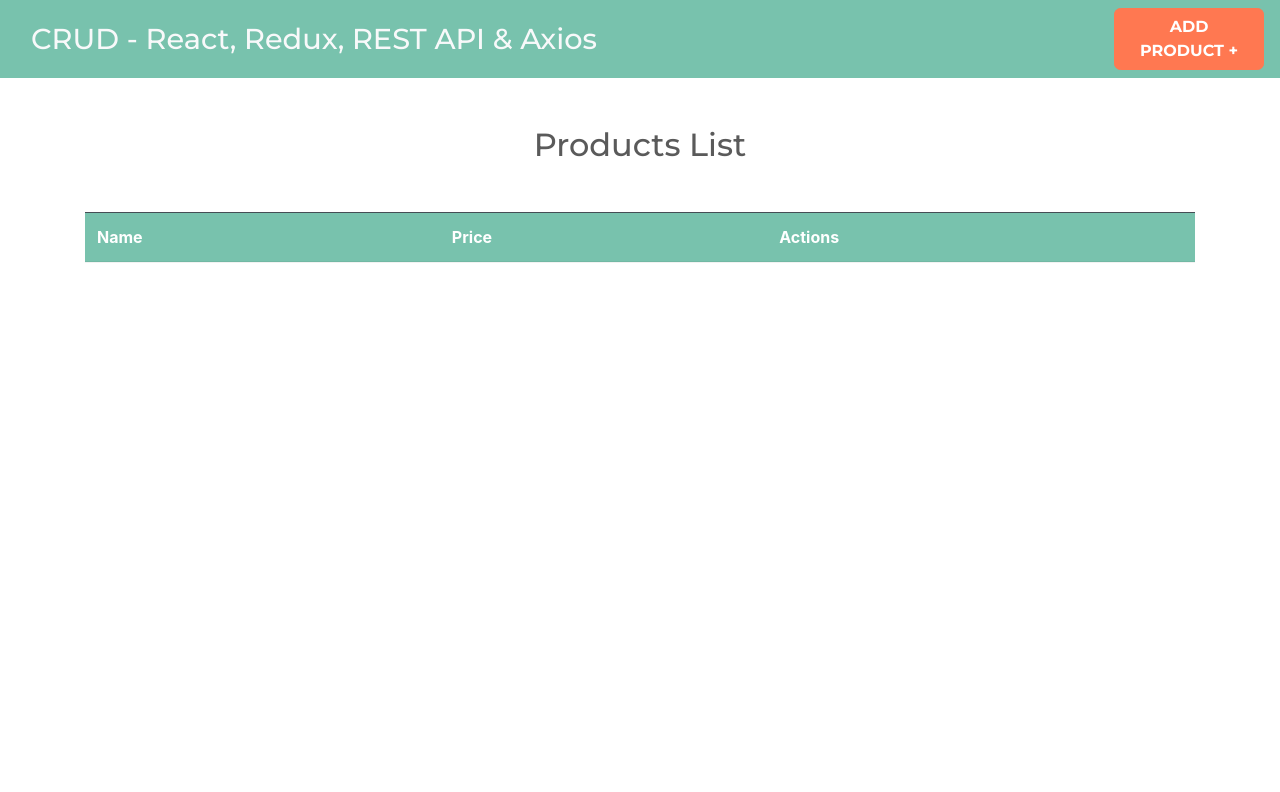
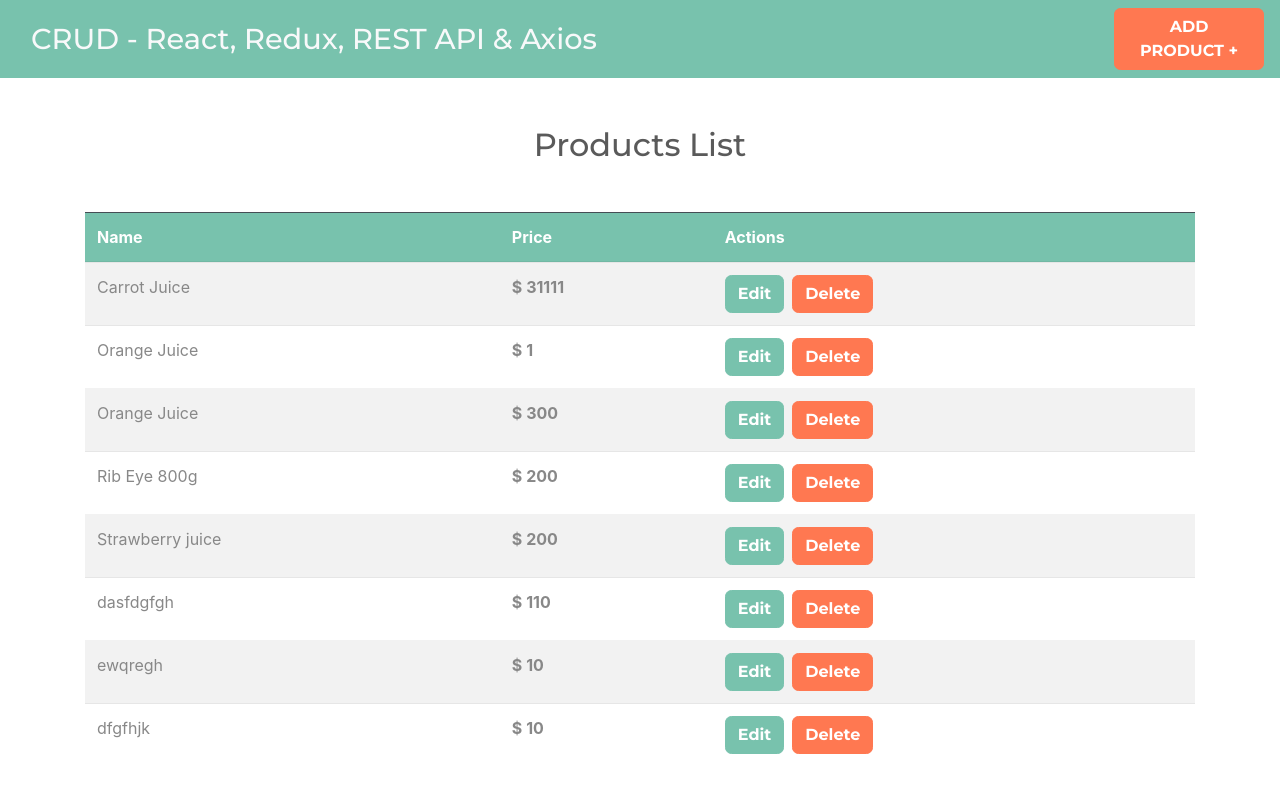
Before and after one commit to AlanAlv/crud-redux, a React (Create React App) app: page / in a window 1280 px wide. Shown: the top 792 px of the page. Built offline with nearby package versions, Linux system fonts and the light colour scheme; data requests are answered from the project's data file.

Commit message:
Display products

```diff
--- /dev/null
+++ b/src/components/Product.js
@@ -0,0 +1,27 @@
+import React from 'react'
+import { Link } from 'react-router-dom';
+const Product = ({product}) => {
+    const { name, price, id } = product
+    return (
+        <tr>
+            <td>{name}</td>
+            <td> <span className="font-weight-bold"> $ {price} </span></td>
+            <td className="actions">
+                <Link
+                    to ={`/products/edit/${id}`}
+                    className="btn btn-primary mr-2"
+                >
+                    Edit
+                </Link>
+                <button
+                    type ="button"
+                    className="btn btn-danger"
+                >
+                    Delete
+                </button>
+            </td>
+        </tr>
+     );
+}
+
+export default Product;
--- a/src/components/Products.js
+++ b/src/components/Products.js
@@ -1,4 +1,5 @@
 import React, { Fragment, useEffect } from 'react';
+import Product from './Product'
 
 // Redux
 import { useSelector, useDispatch } from 'react-redux';
@@ -14,6 +15,10 @@ const Products = () => {
         const getProducts = () => dispatch ( getProductsAction());
         getProducts();
     }, [])
+
+    // Get state
+    const products = useSelector(state => state.products.products)
+
     return (
         <Fragment>
             <h2 className="text-center my-5">
@@ -30,7 +35,18 @@ const Products = () => {
                 </thead>
 
                 <tbody>
-
+                    {
+                        products.lenth === 0
+                            ?
+                                'There are no products'
+                            :
+                                products.map(product => (
+                                    <Product
+                                        key={product.id}
+                                        product={product}
+                                    />
+                                ))
+                    }
                 </tbody>
             </table>
         </Fragment>
```
